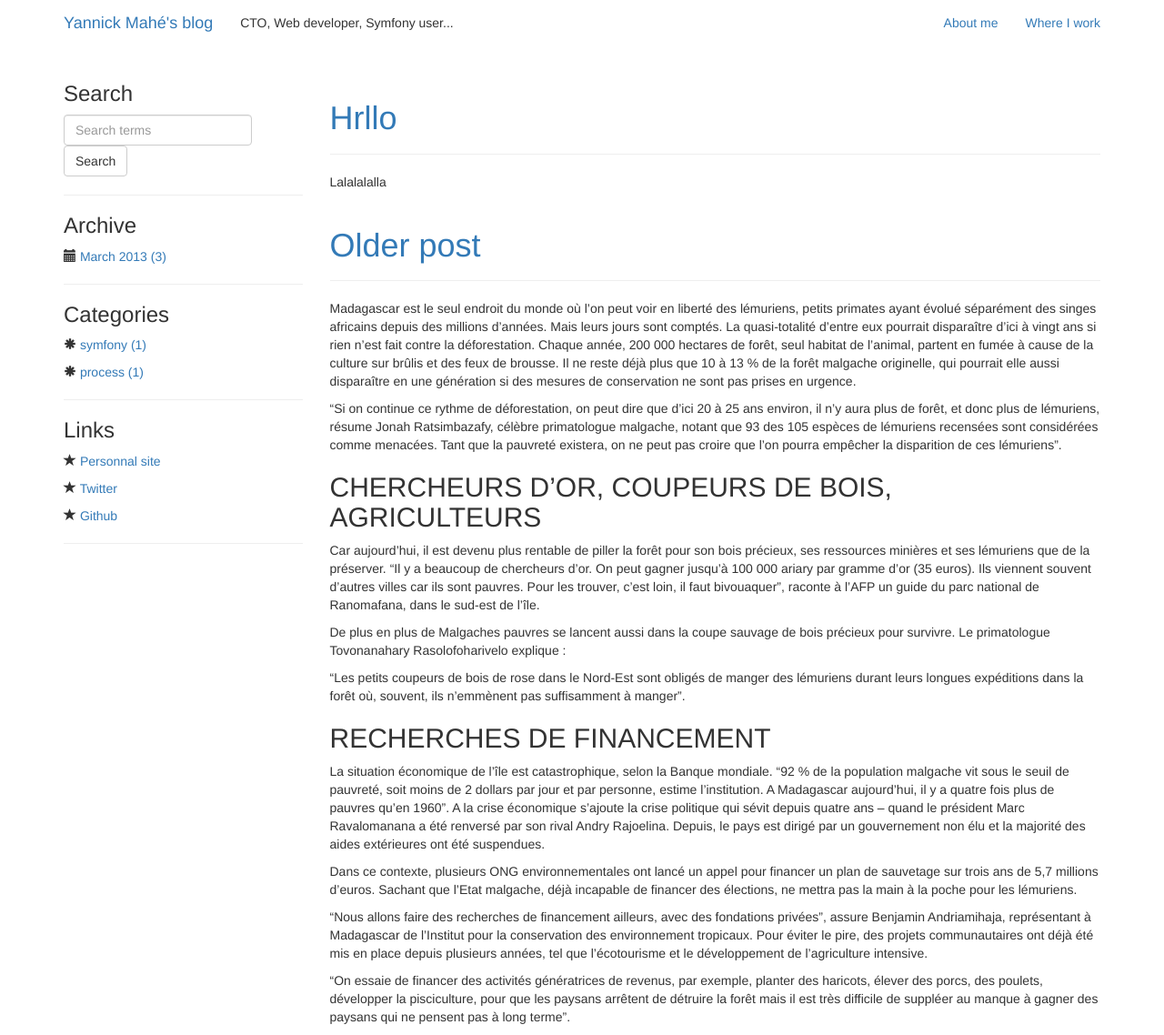
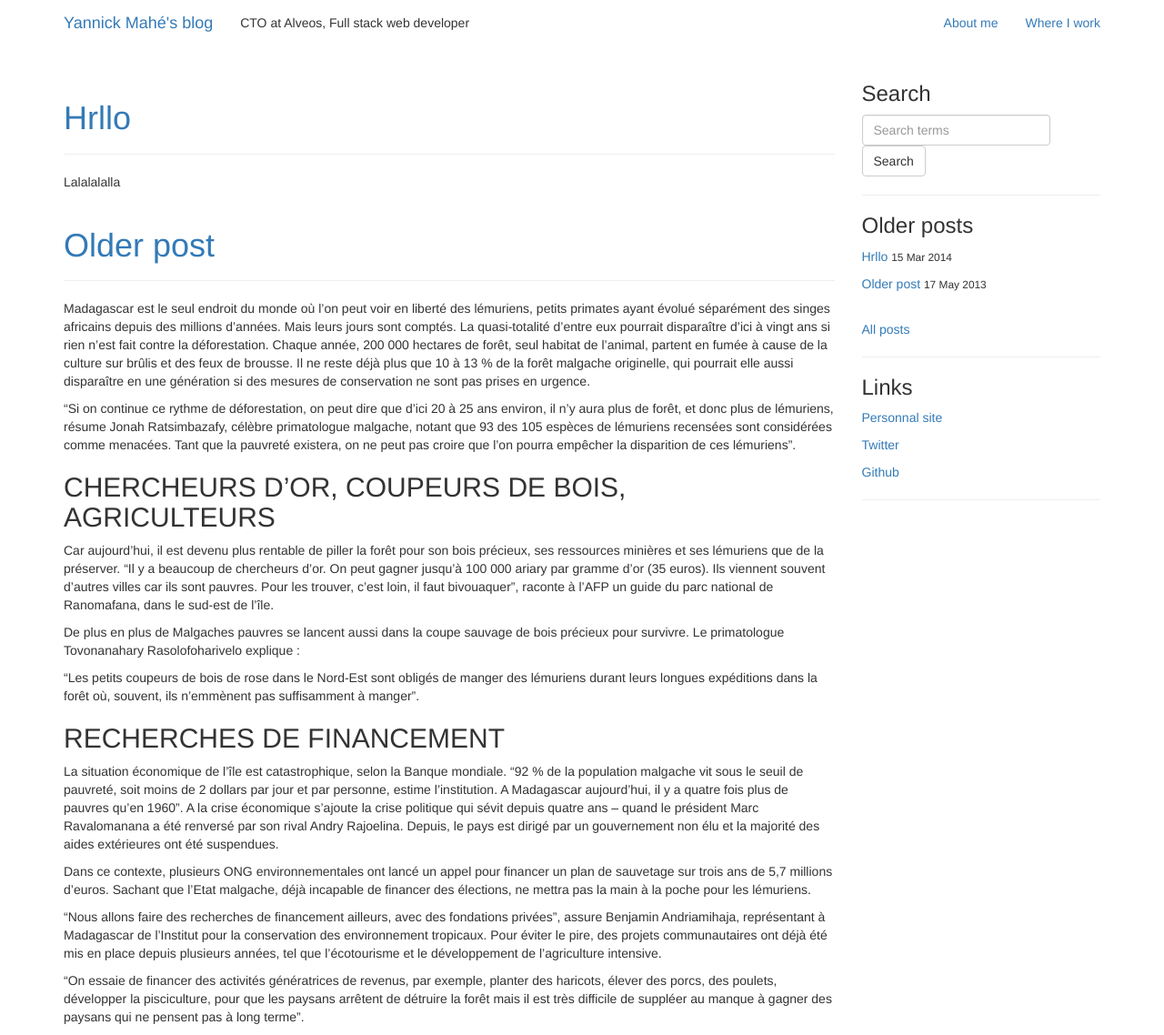
Before and after one commit to yannickmahe/yannickmahe.github.io, a Jekyll site: the page built from index.html, in a window 1280 px wide and 1138 px high. Shown: the whole window at 91% size. Built offline with Jekyll 4.4.1, drawn with Linux system fonts in a browser that asks for light colours; nearby versions of some CDN libraries; the list of posts is cut into pages by our own code; a style sheet for code colours, icons or effects is not loaded.

Commit message:
finish navigation

```diff
--- a/_includes/header.html
+++ b/_includes/header.html
@@ -9,7 +9,7 @@
 		    </button>
 		    <a class="navbar-brand" href="/">Yannick Mah&eacute;'s blog</a>
 		</div>
-		    <p class="navbar-text">CTO, Web developer, Symfony user...</p>
+		    <p class="navbar-text">CTO at Alveos, Full stack web developer</p>
 			<ul class="nav navbar-nav navbar-right pull-right">
 		      <li><a target="_blank" href="http://www.yannickmahe.com/">About me</a></li>
 		      <li><a target="_blank" href="http://www.easycreadoc.com/">Where I work</a></li>
--- a/_includes/navigation.html
+++ b/_includes/navigation.html
@@ -8,26 +8,30 @@
 	  <button type="submit" class="btn btn-default">Search</button>
 	</form>
 	<hr>
-	<h3>Archive</h3>
-	<p><i class="glyphicon glyphicon-calendar"></i> <a href="#">March 2013 (3)</a><p>
+	<h3>Older posts</h3>
+	{% assign i = 0 %}
+	{% for post in site.posts %}
+	<p>
+		<a href="{{ post.url }}">{{ post.title }}</a> <small>{{ post.date|date: "%d %b %Y" }}</small>
+	</p>
+	{% assign i = i|plus:1 %}
+		{% if i > 9 %}
+			{% break %}
+		{% endif %}
+	{% endfor %}
+	<br>
+	<p><a href="/list/">All posts</a>
 	<hr>
-	{% if site.categories|length > 0  %}
-		<h3>Categories</h3>
-		{% for category in site.categories %}
-			<p><i class="glyphicon glyphicon-asterisk"></i> <a href="#">{{ category|first }} ({{ category.size|minus:1 }})</a></p>
-		{% endfor %}
-		<hr>
-	{% endif %}
 	{% if site.related_posts|length > 0  %}
 		<h3>Related</h3>
 		{% for post in site.related_posts %}
-			<p><i class="glyphicon glyphicon-arrow-right"></i> <a href="{{ post.url }}">{{ post.title }}</a><p>
+			<p><a href="{{ post.url }}">{{ post.title }}</a><p>
 		{% endfor %}
 		<hr>
 	{% endif %}
 	<h3>Links</h3>
-	<p><i class="glyphicon glyphicon-star"></i> <a target="_blank" href="http://www.yannickmahe.com/">Personnal site</a><p>
-	<p><i class="glyphicon glyphicon-star"></i> <a target="_blank" href="https://twitter.com/yannickmahe">Twitter</a><p>
-	<p><i class="glyphicon glyphicon-star"></i> <a target="_blank" href="https://github.com/yannickmahe">Github</a><p>
+	<p><a target="_blank" href="http://www.yannickmahe.com/">Personnal site</a><p>
+	<p><a target="_blank" href="https://twitter.com/yannickmahe">Twitter</a><p>
+	<p><a target="_blank" href="https://github.com/yannickmahe">Github</a><p>
 	<hr>
 </div>
--- a/_layouts/default.html
+++ b/_layouts/default.html
@@ -9,11 +9,11 @@
 		<div class="container">
 			<div class="row">
 
-				{% include navigation.html %}
-
 				<div class="col-md-9 col-xs-12">
 					{{ content }}
 				</div>
+
+				{% include navigation.html %}
 			</div>
 		</div>
 
--- a/_layouts/posts.html
+++ b/_layouts/posts.html
@@ -9,8 +9,6 @@
 		<div class="container">
 			<div class="row">
 
-				{% include navigation.html %}
-
 				<div class="col-md-9 col-xs-12">
 					<div class="page-header">
 						<h1>{{ page.title }}</h1>
@@ -21,8 +19,10 @@
 					<hr>
 					<p>Hi, my name is Yannick Mahé, and I'm the CTO at <a href="http://www.easycreadoc.com/">Alveos</a>. We write software that automates marketing for franchise networks.</p>
 
-					<p>If you've read this far, you may want to follow me on twitter.</p>
+					<p>If you've read this far, you may want to follow me on <a href="https://twitter.com/yannickmahe">Twitter</a>.</p>
 				</div>
+
+				{% include navigation.html %}
 			</div>
 		</div>
 
```
Also changed, not shown: list/index.html (added, +13 -0 lines).
